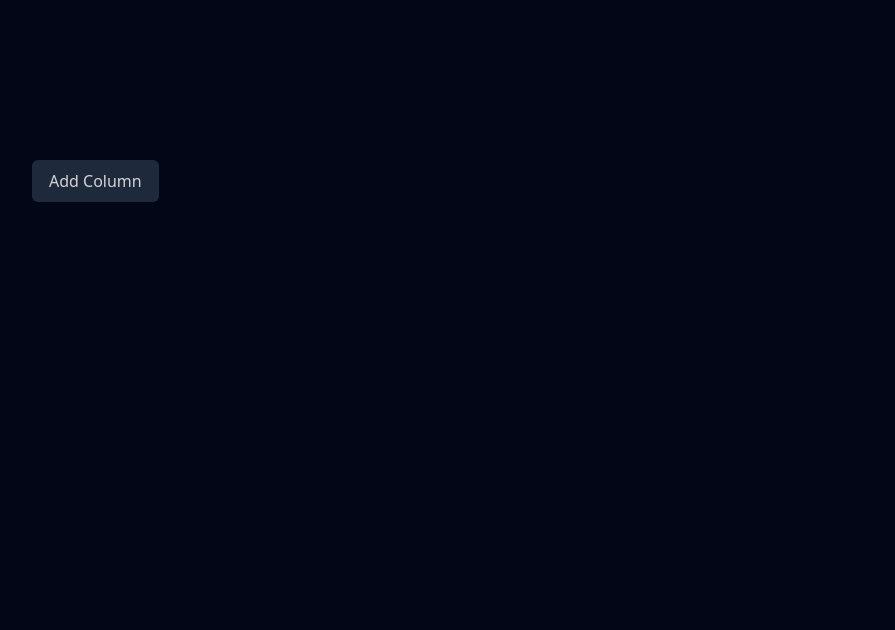
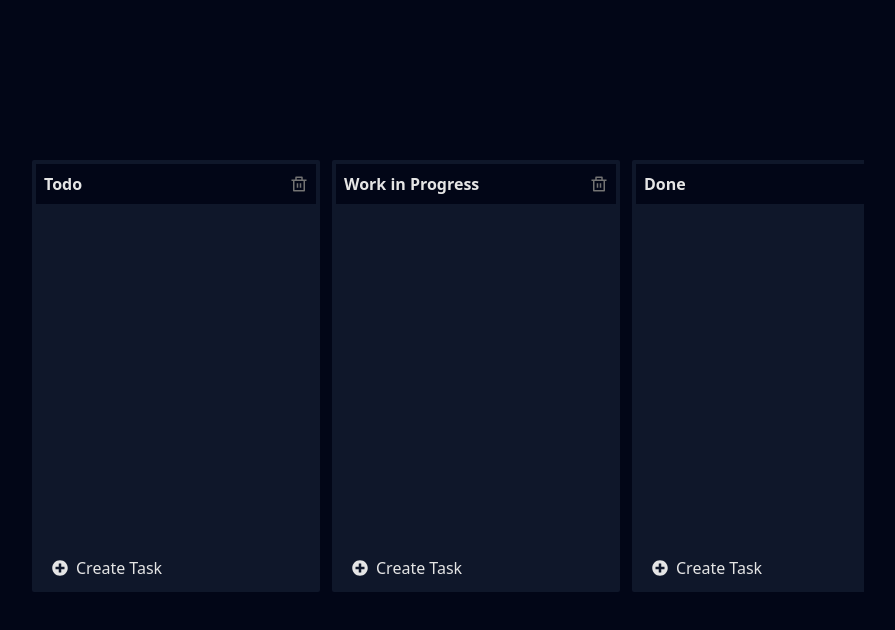
Before and after one commit to barishazar3431/react-kanban-board, a React (Vite) app: page / in a window 1280 px wide. Shown: the top 630 px of the page, without its empty margins (192-1087 px from the left). Built offline with nearby package versions, Linux system fonts and the light colour scheme.

Commit message:
Add Task adding and deleting functionality

```diff
--- a/package.json
+++ b/package.json
@@ -14,11 +14,14 @@
     "@reduxjs/toolkit": "^2.2.1",
     "react": "^18.2.0",
     "react-dom": "^18.2.0",
-    "react-redux": "^9.1.0"
+    "react-icons": "^5.0.1",
+    "react-redux": "^9.1.0",
+    "uniqid": "^5.4.0"
   },
   "devDependencies": {
     "@types/react": "^18.2.56",
     "@types/react-dom": "^18.2.19",
+    "@types/uniqid": "^5.3.4",
     "@typescript-eslint/eslint-plugin": "^7.0.2",
     "@typescript-eslint/parser": "^7.0.2",
     "@vitejs/plugin-react": "^4.2.1",
--- a/src/components/KanbanBoard.tsx
+++ b/src/components/KanbanBoard.tsx
@@ -7,7 +7,7 @@ function KanbanBoard() {
   const dispatch = useAppDispatch();
 
   const handleAddColumn = () => {
-    dispatch(kanbanActions.addColumn(columns.length));
+    dispatch(kanbanActions.addColumn());
   };
 
   return (
@@ -18,7 +18,7 @@ function KanbanBoard() {
         ))}
         <button
           onClick={handleAddColumn}
-          className="bg-slate-800  whitespace-nowrap px-4 py-2 rounded-md border border-transparent hover:border-red-500 transition-all hover:bg-slate-900"
+          className="bg-slate-900  whitespace-nowrap px-4 py-2 rounded-md border border-transparent hover:border-red-500 transition-all"
         >
           Add Column
         </button>
--- a/src/components/KanbanColumn.tsx
+++ b/src/components/KanbanColumn.tsx
@@ -1,16 +1,54 @@
-import { Column } from '../store/kanbanSlice';
+import { FaPlusCircle } from 'react-icons/fa';
+import { RiDeleteBinLine } from 'react-icons/ri';
+import { Column, kanbanActions } from '../store/kanbanSlice';
+import { useAppDispatch, useAppSelector } from '../util/reduxHooks';
+import KanbanTaskItem from './KanbanTaskItem';
 
 type Props = {
   column: Column;
 };
 
 function KanbanColumn({ column }: Props) {
+  const dispatch = useAppDispatch();
+  const tasks = useAppSelector(
+    (state) => state.kanban.columns.find((item) => item.id === column.id)?.tasks
+  );
+
+  const deleteColumnHandler = () => {
+    dispatch(kanbanActions.deleteColumn(column.id));
+  };
+
+  const createTaskHandler = () => {
+    dispatch(kanbanActions.addTaskToColumnById(column.id));
+  };
+
   return (
     <div
       key={column.id}
-      className="bg-slate-800 min-w-72 h-full max-h[30rem] p-1 rounded-sm"
+      className="bg-slate-900 w-72 min-w-72 h-full max-h[30rem] p-1 rounded-sm flex flex-col"
     >
-      <div className="bg-slate-900 p-2">{column.title}</div>
+      <div className="bg-slate-950 p-2 flex items-center justify-between">
+        <span className="font-bold text-md">{column.title}</span>
+        <button
+          className="text-lg text-neutral-500 hover:text-neutral-400"
+          onClick={deleteColumnHandler}
+        >
+          <RiDeleteBinLine />
+        </button>
+      </div>
+      {tasks && (
+        <div className="overflow-scroll p-2 pr-3 flex flex-col gap-2">
+          {tasks.map((task) => (
+            <KanbanTaskItem task={task} columnId={column.id} />
+          ))}
+        </div>
+      )}
+      <div className="mt-auto py-2 px-4">
+        <button onClick={createTaskHandler} className="flex items-center gap-2">
+          <FaPlusCircle />
+          <span>Create Task</span>
+        </button>
+      </div>
     </div>
   );
 }
--- /dev/null
+++ b/src/components/KanbanTaskItem.tsx
@@ -0,0 +1,38 @@
+import { RiDeleteBinLine } from 'react-icons/ri';
+import { Task, kanbanActions } from '../store/kanbanSlice';
+import { useAppDispatch } from '../util/reduxHooks';
+
+type Props = {
+  task: Task;
+  columnId: string;
+};
+
+function KanbanTaskItem({ task, columnId }: Props) {
+  const dispatch = useAppDispatch();
+
+  const deleteTaskHandler = () => {
+    dispatch(
+      kanbanActions.deleteTaskById({
+        columnId,
+        taskId: task.id,
+      })
+    );
+  };
+
+  return (
+    <div
+      key={task.id}
+      className="bg-slate-950 min-h-20  rounded-xl p-2 flex items-center justify-between group"
+    >
+      <p className="text-sm text-white self-start">{task.content}</p>
+      <button
+        onClick={deleteTaskHandler}
+        className="text-lg p-2 text-transparent group-hover:text-neutral-500 transition-all"
+      >
+        <RiDeleteBinLine className="hover:text-neutral-400 transition-all" />
+      </button>
+    </div>
+  );
+}
+
+export default KanbanTaskItem;
--- a/src/index.css
+++ b/src/index.css
@@ -5,5 +5,5 @@
 body,
 html,
 #root {
-  @apply bg-slate-950 text-neutral-300;
+  @apply bg-slate-950 text-neutral-200;
 }
--- a/src/store/kanbanSlice.ts
+++ b/src/store/kanbanSlice.ts
@@ -1,14 +1,15 @@
 import { PayloadAction, createSlice } from '@reduxjs/toolkit';
+import uniqid from 'uniqid';
 
-type Task = {
-  id: number;
+export type Task = {
+  id: string;
   content: string;
 };
 
 export type Column = {
-  id: number;
-  title?: string;
-  tasks?: Task[];
+  id: string;
+  title: string;
+  tasks: Task[];
 };
 
 type Board = {
@@ -16,16 +17,51 @@ type Board = {
 };
 
 const initialState: Board = {
-  columns: [],
+  columns: [
+    { id: uniqid(), title: 'Todo', tasks: [] },
+    { id: uniqid(), title: 'Work in Progress', tasks: [] },
+    { id: uniqid(), title: 'Done', tasks: [] },
+  ],
 };
 
 const kanbanSlice = createSlice({
   name: 'kanban-slice',
   initialState: initialState,
   reducers: {
-    addColumn: (state, action: PayloadAction<number>) => {
-      const id = action.payload;
-      state.columns.push({ id, title: `Column ${id}`, tasks: [] });
+    addColumn: (state) => {
+      const id = uniqid();
+
+      state.columns.push({
+        id,
+        title: `Column ${state.columns.length + 1}`,
+        tasks: [],
+      });
+    },
+    deleteColumn: (state, action: PayloadAction<string>) => {
+      const removeId = action.payload;
+      state.columns = state.columns.filter((column) => column.id !== removeId);
+    },
+    addTaskToColumnById: (state, action: PayloadAction<string>) => {
+      const columnId = action.payload;
+      const newTask: Task = {
+        content: 'New Task',
+        id: uniqid(),
+      };
+
+      const column = state.columns.find((column) => column.id === columnId);
+      if (!column) return;
+      column.tasks.push(newTask);
+    },
+    deleteTaskById: (
+      state,
+      action: PayloadAction<{ taskId: string; columnId: string }>
+    ) => {
+      const { taskId, columnId } = action.payload;
+
+      const column = state.columns.find((column) => column.id === columnId);
+      if (!column) return;
+
+      column.tasks = column.tasks.filter((task) => task.id !== taskId);
     },
   },
 });
```
Also changed, not shown: 1 other file (tests, documents, lock files or other folders).
